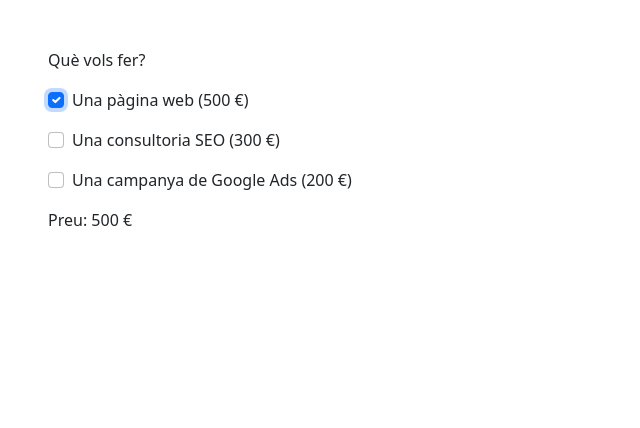
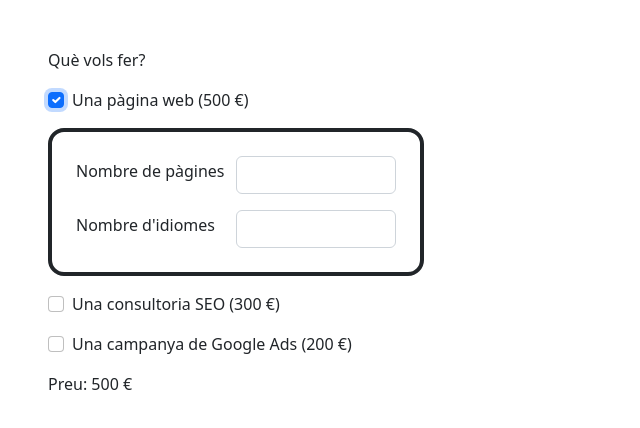
Before and after one commit to epanareda/Sprint-7, a Vue app: page / in a window 1280 px wide. Both pictures are taken after a click on the checkbox "Una pàgina web (500 €)". Shown: the top 428 px of the page, without its empty margins (0-640 px from the left). Built offline with nearby package versions, Linux system fonts and the light colour scheme.

Commit message:
exercici 2

```diff
--- a/src/components/Home.vue
+++ b/src/components/Home.vue
@@ -8,6 +8,7 @@
                     Una pàgina web (500 €)
                 </label>
             </div>
+            <Panell class="mb-3" v-if="check.includes('web-page')" @pages="setPages" @langs="setLangs"/>
             <div class="form-check mb-3">
                 <input class="form-check-input" type="checkbox" value="seo" id="seo" v-model="check">
                 <label class="form-check-label" for="seo">
@@ -26,8 +27,13 @@
 </template>
 
 <script>
+import Panell from '../components/Panell.vue'
+
 export default {
     name: 'Home',
+    components: {
+        Panell
+    },
     data() {
         return {
             totalPrice: 0,
@@ -36,19 +42,38 @@ export default {
                 "seo": 300,
                 "google-ads": 200,
             },
-            check: []
+            check: [],
+            pages: 0,
+            langs: 0
         }
     },
     computed: {
         price() {
             // As it's asked in the exercice, the total price is saved in a variable inside data, even though for this case it's not necessary.
             this.totalPrice = this.check.reduce((total, name) => total + this.items[name], 0);
+            this.totalPrice += this.pages * this.langs * 30;
             return this.totalPrice;
+        }
+    },
+    methods: {
+        setPages(n) {
+            this.pages = Number(n);
+        },
+        setLangs(n) {
+            this.langs = Number(n);
+        }
+    },
+    watch: {
+        // Makes sure that the pages and languages are set to 0 once the option of a webpage is removed.
+        check: function(val) {
+            if(!val.includes("web-page")) {
+                this.pages = 0;
+                this.langs = 0;
+            }
         }
     }
 };
 </script>
 
 <style scoped>
-
 </style>
--- /dev/null
+++ b/src/components/Panell.vue
@@ -0,0 +1,57 @@
+<template>
+    <div>
+        <div class="border border-4 border-dark rounded-4 p-4 web-attr-container">
+            <div class="d-flex align-items-center mb-3">
+                <label class="form-label">Nombre de pàgines</label>
+                <input class="form-control" v-model="pagesValue"> <!-- @change="pagesChange($event)"> -->
+            </div>
+            <div class="d-flex align-items-center">
+                <label class="form-label">Nombre d'idiomes</label>
+                <input class="form-control" v-model="languagesValue">
+            </div>
+        </div>
+    </div>
+
+
+
+</template>
+
+<script>
+export default {
+    name: 'Panell',
+    data() {
+        return {
+            pagesValue: "",
+            languagesValue: ""
+        }
+    },
+    // methods: {
+    //     pagesChange(e) {
+    //         console.log(e.target.value);
+    //         this.$emit("page", e.target.value);
+    //     }
+    // },
+    watch: {
+        pagesValue: function(val) {
+            this.$emit("pages", val);
+        },
+        languagesValue: function(val) {
+            this.$emit("langs", val);
+        },
+    }
+};
+</script>
+
+<style scoped>
+    .web-attr-container {
+        width: fit-content;
+    }
+
+    label {
+        width: 10rem;
+    }
+
+    input {
+        width: 10rem;
+    }
+</style>
```
